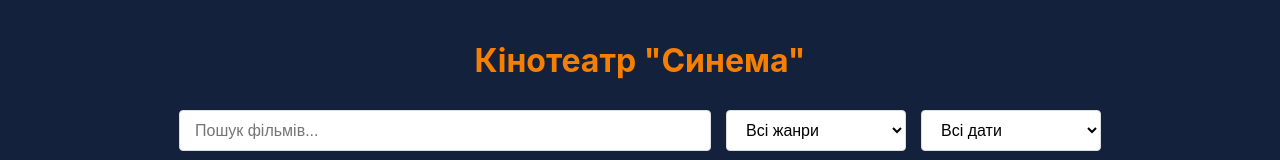
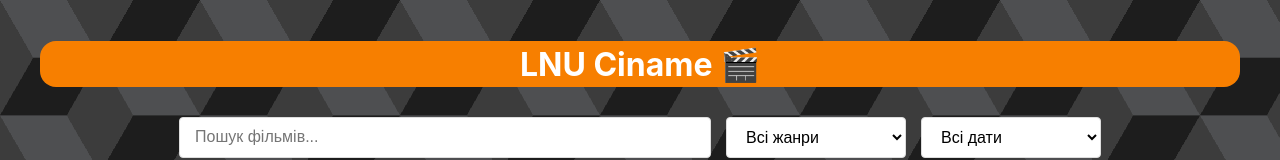
Before and after one commit to Simbobobka/LAB_8_9_10, a React (Create React App) app in the folder cinema-app/: page / in a window 1280 px wide. Shown: the top 160 px of the page. Built offline with nearby package versions, Linux system fonts and the light colour scheme.

Commit message:
background added

```diff
--- a/cinema-app/src/App.css
+++ b/cinema-app/src/App.css
@@ -1,13 +1,32 @@
 /* Base styles */
 body {
   margin: 0;
-  font-family: -apple-system, BlinkMacSystemFont, 'Segoe UI', 'Roboto', 'Oxygen',
+  /* font-family: -apple-system, BlinkMacSystemFont, 'Segoe UI', 'Roboto', 'Oxygen',
     'Ubuntu', 'Cantarell', 'Fira Sans', 'Droid Sans', 'Helvetica Neue',
     sans-serif;
   -webkit-font-smoothing: antialiased;
   -moz-osx-font-smoothing: grayscale;
   background-color: #14213d;
-  color: #32213a;
+  color: #32213a; */
+  min-height: 100vh; /* Забезпечує повну висоту сторінки */
+  --s: 200px; /* control the size */
+  --c1: #1d1d1d;
+  --c2: #4e4f51;
+  --c3: #3c3c3c;
+
+  background: repeating-conic-gradient(
+    from 30deg,
+    #0000 0 120deg,
+    var(--c3) 0 180deg
+  )
+  calc(0.5 * var(--s)) calc(0.5 * var(--s) * 0.577),
+  repeating-conic-gradient(
+    from 30deg,
+    var(--c1) 0 60deg,
+    var(--c2) 0 120deg,
+    var(--c3) 0 180deg
+  );
+background-size: var(--s) calc(var(--s) * 0.577);
 }
 
 .app {
@@ -18,8 +37,11 @@ body {
 
 .app-title {
   text-align: center;
-  color: #f77f00;
+  color: #ffffff;
   margin-bottom: 30px;
+  background-color: #f77f00;
+  padding: 0.2rem;
+  border-radius: 1rem;
 }
 
 /* Search styles */
@@ -122,6 +144,9 @@ body {
 @media (max-width: 480px) {
   .app {
     padding: 10px;
+  }
+  body {
+    --s: 40px; /* Менший розмір паттерну на мобільних */
   }
 
   .movie-list {
--- a/cinema-app/src/pages/Home.jsx
+++ b/cinema-app/src/pages/Home.jsx
@@ -5,7 +5,7 @@ import { movies } from '../data/movies';
 const Home = () => {
   return (
     <div className="app">
-      <h1 className="app-title">Кінотеатр "Синема"</h1>
+      <h1 className="app-title">LNU Ciname 🎬</h1>
       <MovieList movies={movies} />
     </div>
   );
```
